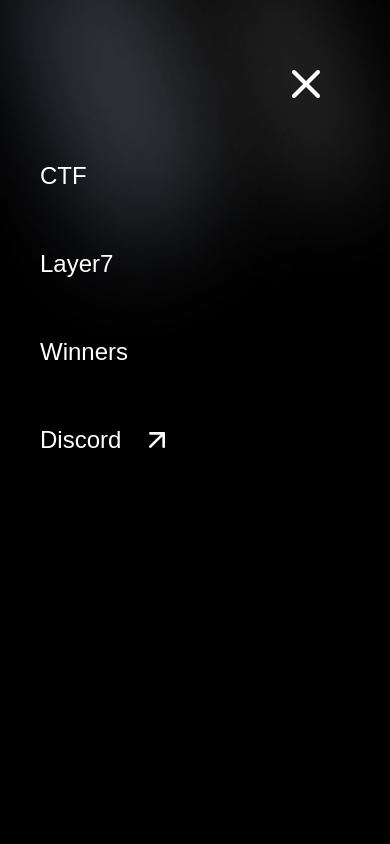
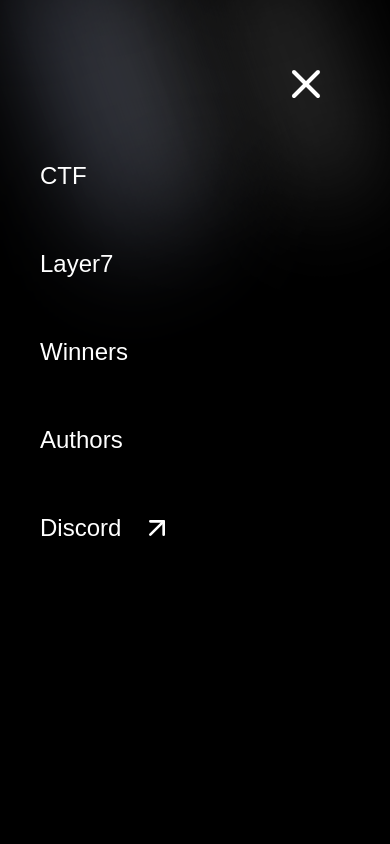
Before and after one commit to iamfiro/L7CTF, a React (Vite) app: page /authors in a window 390 px wide. Both pictures are taken after a click on the button 338 px from the left and 32 px from the top of the page. Shown: the top 844 px of the page. Built offline with nearby package versions, Linux system fonts and the light colour scheme; a web font is replaced by a local one.

Commit message:
Enhance Header component with external link for CTF registration; update Authors link for active state; import Light component in Winner page; adjust button padding in styles; remove outdated responsive styles from global.scss.

```diff
--- a/src/components/ui/header/index.tsx
+++ b/src/components/ui/header/index.tsx
@@ -61,9 +61,11 @@
           </HStack>
 
           <div className={s.mobile_right}>
-            <Button className={s.mobile_ctf_button}>
-              Layer7 CTF 참가 신청하기
-            </Button>
+            <a href={Link.registration} target="_blank">
+              <Button className={s.mobile_ctf_button}>
+                Layer7 CTF 참가 신청하기
+              </Button>
+            </a>
             <button className={s.hamburger_menu} onClick={toggleMobileMenu}>
               {isMobileMenuOpen ? <X size={24} /> : <Menu size={24} />}
             </button>
@@ -98,7 +100,13 @@
             >
               <Typo.Headline>Winners</Typo.Headline>
             </a>
-            <a href="#">
+            <a
+              href="/authors"
+              className={pathname === "/authors" ? s.active : ""}
+            >
+              <Typo.Headline>Authors</Typo.Headline>
+            </a>
+            <a href={Link.discord} target="_blank">
               <Typo.Headline>Discord</Typo.Headline>
               <ArrowUpRight />
             </a>
--- a/src/components/ui/header/style.module.scss
+++ b/src/components/ui/header/style.module.scss
@@ -105,7 +105,7 @@
     background: none;
     border: none;
     cursor: pointer;
-    padding: 8px;
+    padding: 8px 0 8px 8px;
     color: $text-default;
 
     &:hover {
--- a/src/pages/winner.tsx
+++ b/src/pages/winner.tsx
@@ -1,5 +1,4 @@
-import { Light } from "@/components/ui";
-import { Footer, Header, Spacing } from "@/components/ui";
+import { Footer, Header, Light, Spacing } from "@/components/ui";
 import { WinnersList } from "@/components/winners";
 
 export default function Winner() {
--- a/src/styles/global.scss
+++ b/src/styles/global.scss
@@ -37,20 +37,6 @@
     scrollbar-width: none;  /* Firefox */
 }
 
-// Winner 페이지 반응형 스타일
-.winner-page {
-    @media (max-width: 768px) {
-        padding-inline: $padding;
-    }
-}
-
-// Maker 페이지 반응형 스타일
-.maker-page {
-    @media (max-width: 768px) {
-        padding-inline: $padding;
-    }
-}
-
 a {
     text-decoration: none;
 }
```
